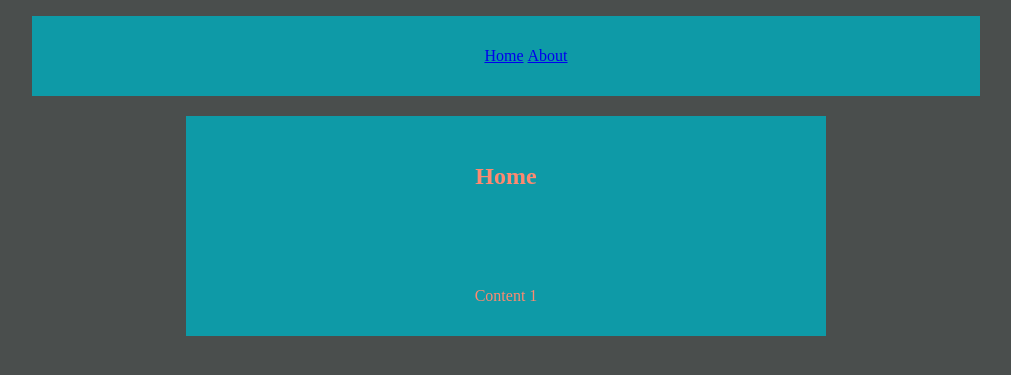
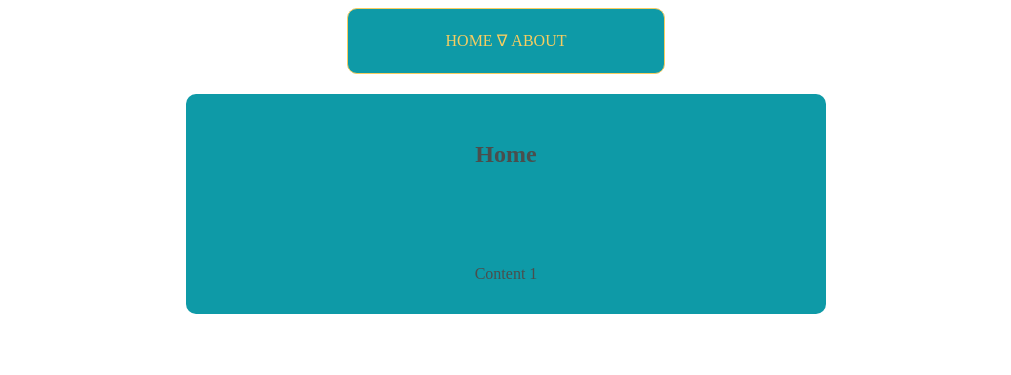
Before and after one commit to rhyspjudd-dev/ajax-reload, a PHP site: page / in a window 1280 px wide. Shown: the top 375 px of the page, without its empty margins (134-1145 px from the left). Run offline with PHP 8.4, Linux system fonts and the light colour scheme.

Commit message:
inital nav styling

```diff
--- a/index.php
+++ b/index.php
@@ -44,6 +44,7 @@
 <nav>
     <ul>
         <li><a href="#" data-target="home">Home</a></li>
+        <li>&#8711;</li>
         <li><a href="#" data-target="about">About</a></li>
     </ul>
 </nav>
--- a/main.css
+++ b/main.css
@@ -1,18 +1,36 @@
 body {
-    background: #4a4e4d;
-    color: #fe8a71;
+    color: #4a4e4d;
     text-align: center;
 }
 
 nav {
     color: #0e9aa7;
     background-color: #0e9aa7;
-    width: 75%;
-    line-height: 5em;
+    border: 1px solid #f6cd61;
+    width: 25%;
+    border-radius: 10px;
+    line-height: 2em;
     margin: auto;
+    display: flex;
+    justify-content: center;
+    align-items: center;
+    text-transform: uppercase;
+}
+
+a {
+    color:  #f6cd61;
+    text-decoration: none;
+}
+
+ul {
+    list-style-type: none;
+    justify-content: center;
+    align-items: center;
+    padding-left: 0px;
 }
 
 li {
+    color:  #f6cd61;
     display: inline-block;
     list-style-type: none;
 }
@@ -29,4 +47,5 @@ section {
     width: 50vw;
     background:  #0e9aa7;
     margin: auto;
+    border-radius: 10px;
 }
```
